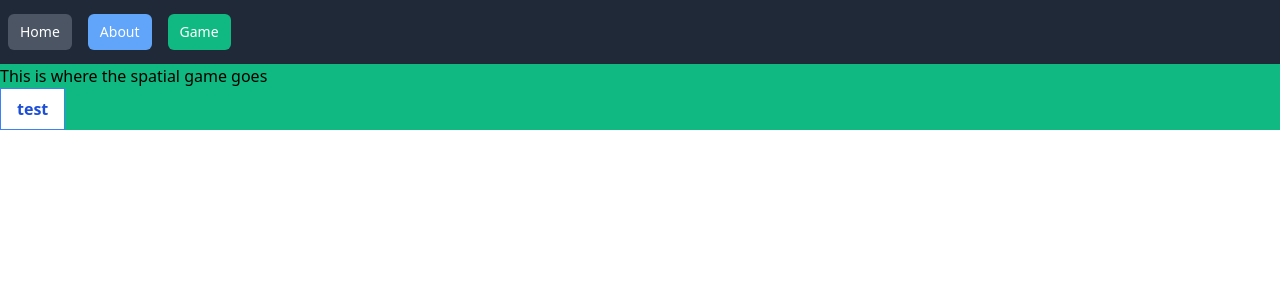
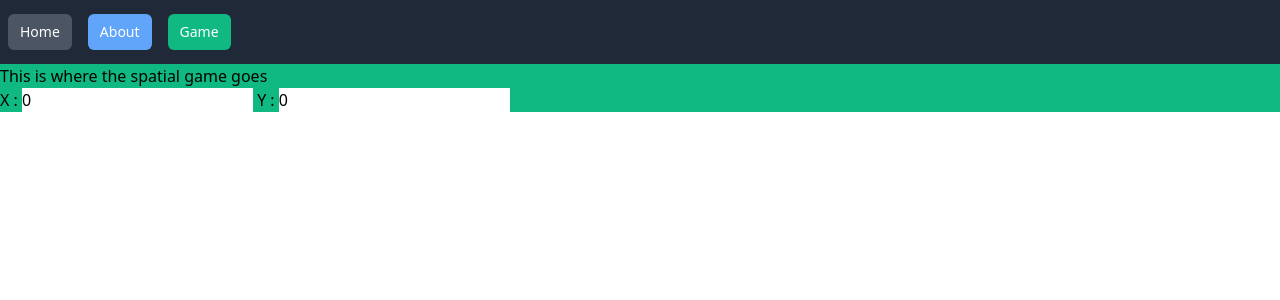
Before and after one commit to Mgm-source/Project-GameTheory, a Vue app in the folder spatial-webapp/: page /game in a window 1280 px wide. Shown: the top 300 px of the page. Built offline with nearby package versions, Linux system fonts and the light colour scheme.

Commit message:
testing feature t1

```diff
--- a/spatial-webapp/src/components/spatial.vue
+++ b/spatial-webapp/src/components/spatial.vue
@@ -1,8 +1,17 @@
 <template>
-  <button class="bg-white hover:bg-blue-500 text-blue-700 font-semibold
-                 hover:text-white py-2 px-4 border border-blue-500" @click="initGame">
+ <div v-if="size.x >= 2 && size.y >= 2">
+       <button class="bg-white hover:bg-blue-500 text-blue-700 font-semibold
+                 hover:text-white py-2 px-4 border border-blue-500" @click="initGame" v-if="visible">
     test
  </button>
+ <div v-for="player in players" :key="player.id">
+    <input type="text" v-model="player.strategy"> Id: {{player.id}}
+ </div>
+ </div>
+ <div v-else>
+     X : <input type="text" v-model="size.x">
+     Y : <input type="text" v-model="size.y">
+ </div>
 </template>
 
 <script>
@@ -11,7 +20,7 @@ export default {
   components: {},
 
   data() {
-    return { game: [] };
+    return { game: [], players : [], size : {x : 0, y: 0 } , visible : true};
   },
   methods: {
     createMatrix(x, y) {
@@ -26,12 +35,16 @@ export default {
       }
       return gameMatrix;
     },
-    initGame() {
-      this.game = new this.createMatrix(4, 4);
+    initGame(event) {
+        console.log(event);
+        this.visible = !this.visible;
+      this.game = this.createMatrix(this.size.x, this.size.y);
       console.log(this.game);
-      this.game.forEach((d,i)=>{
-          d.forEach((a)=>console.log(a,i))
-        })
+      this.game.forEach(m=>m.forEach(a=>{
+          this.players.push(a);
+          })
+          )
+          console.log(this.players);
     },
   },
 };
```
